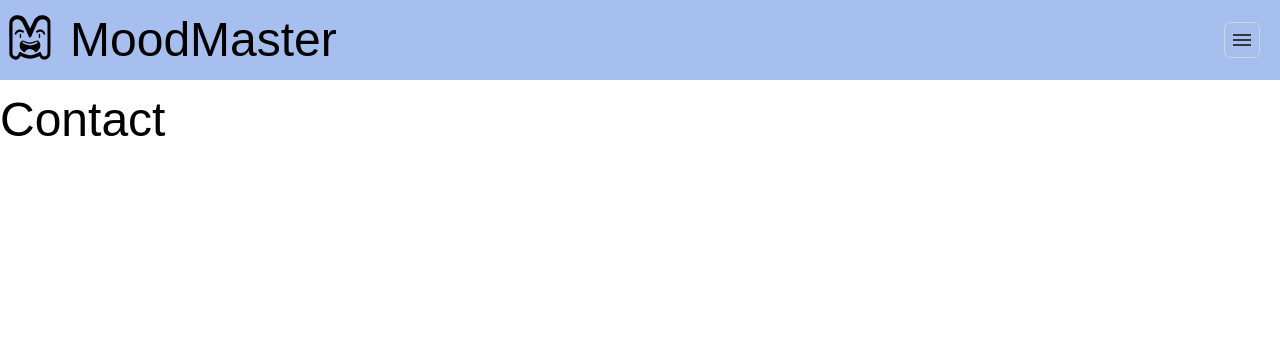
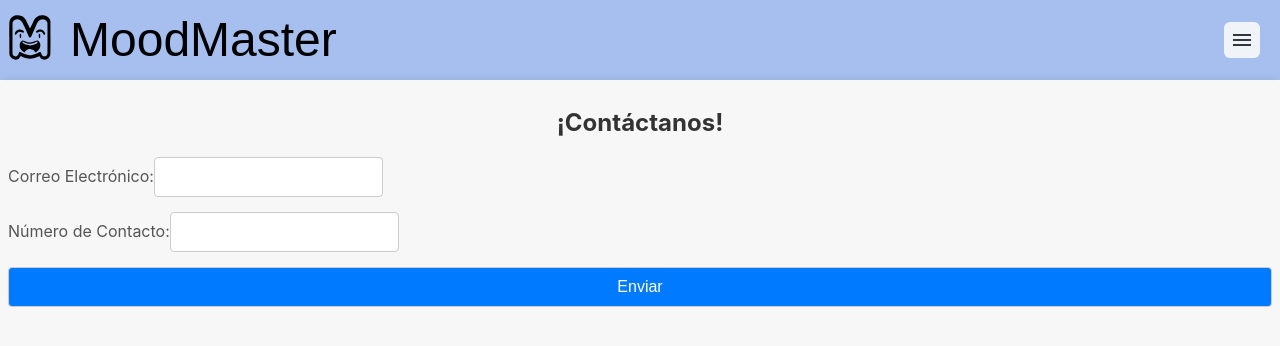
Before and after one commit to uo282944/MOODMASTER, a React (Create React App) app: page /contact in a window 1280 px wide. Shown: the top 346 px of the page. Built offline with nearby package versions, Linux system fonts and the light colour scheme.

Commit message:
Subido cambios

```diff
--- a/src/components/aboutus/AboutUs.css
+++ b/src/components/aboutus/AboutUs.css
@@ -5,19 +5,24 @@
 .about-us {
     max-width: 80vw;
     margin: 0 auto;
-    padding: 2vw 0;
+    padding: 2vh 0;
+    height: 86vh;
+    text-align: center;
+    font-size: 1em;
   }
 
   .team-members {
     display: flex;
     flex-wrap: wrap;
-    justify-content: space-between;
+    justify-content: center;
   }
 
   .member {
-    width: 30%;
-    margin-bottom: 30px;
-    padding: 20px;
+    width: 19vw;
+    margin-bottom: 1vh;
+    margin-right: 5vw;
+    margin-left: 5vw;
+    padding: 0.5vh;
     background-color: #6780e7;
     border: 3px solid #100e58;
     border-radius: 5px;
--- a/src/components/aboutus/Aboutus.js
+++ b/src/components/aboutus/Aboutus.js
@@ -15,7 +15,7 @@ function AboutUs() {
     {
         name: 'Adrián Sanz',
         role: 'Developer',
-        description: 'Desarrollador junior de la Universidad de Gerona, estudiante del grado de Informatica de Software y estudiante prodigio en la computación cuántica',
+        description: 'Desarrollador junior de la Universidad de Gerona, estudiante de Ingeniería Informatica y especialista en el campo de las inteligencias artificiales',
         photo: logoadri
     }
   ];
--- a/src/components/contact/Contact.css
+++ b/src/components/contact/Contact.css
@@ -0,0 +1,53 @@
+.contact-window {
+    background-color: #f7f7f7;
+    padding: 1vh;
+    border-radius: 8px;
+    box-shadow: 0 0 10px rgba(0, 0, 0, 0.1);
+    margin: 0 auto;
+    height: 88vh;
+  }
+
+  .contact-window h2 {
+    text-align: center;
+    margin-bottom: 20px;
+    color: #333;
+  }
+
+  .contact-window form {
+    display: flex;
+    flex-direction: column;
+  }
+
+  .contact-window label {
+    margin-bottom: 8px;
+    color: #555;
+  }
+
+  .contact-window input[type='email'],
+  .contact-window input[type='tel'],
+  .contact-window button {
+    padding: 10px;
+    margin-bottom: 15px;
+    border: 1px solid #ccc;
+    border-radius: 4px;
+    font-size: 16px;
+  }
+
+  .contact-window input[type='email']:focus,
+  .contact-window input[type='tel']:focus {
+    outline: none;
+    border-color: #007bff;
+    /* Cambia el color del borde al enfocar */
+  }
+
+  .contact-window button {
+    background-color: #007bff;
+    color: white;
+    cursor: pointer;
+    transition: background-color 0.3s ease;
+  }
+
+  .contact-window button:hover {
+    background-color: #0056b3;
+    /* Cambia el color de fondo al pasar el cursor */
+  }
--- a/src/components/contact/Contact.js
+++ b/src/components/contact/Contact.js
@@ -1,13 +1,56 @@
 import React from 'react';
 import './Contact.css';
 import Typography from '@mui/joy/Typography';
+import { useState } from 'react';
 
-function Contact() {
-    return (
-    <div className="info">
-      <Typography variant="h1" component="div" sx={{ color: 'black', fontSize: '3rem', fontFamily: 'Arial, sans-serif' }}>Contact</Typography>
+const ContactWindow = () => {
+  const [email, setEmail] = useState('');
+  const [phoneNumber, setPhoneNumber] = useState('');
+
+  const handleEmailChange = (e) => {
+    setEmail(e.target.value);
+  };
+
+  const handlePhoneNumberChange = (e) => {
+    setPhoneNumber(e.target.value);
+  };
+
+  const handleSubmit = (e) => {
+    e.preventDefault();
+    // Aquí puedes agregar la lógica para enviar los datos del formulario
+    console.log('Correo electrónico:', email);
+    console.log('Número de teléfono:', phoneNumber);
+    // Puedes enviar estos datos a tu backend o realizar alguna acción con ellos
+  };
+
+  return (
+    <div className="contact-window">
+      <h2>¡Contáctanos!</h2>
+      <form onSubmit={handleSubmit}>
+        <div>
+          <label htmlFor="email">Correo Electrónico:</label>
+          <input
+            type="email"
+            id="email"
+            value={email}
+            onChange={handleEmailChange}
+            required
+          />
+        </div>
+        <div>
+          <label htmlFor="phoneNumber">Número de Contacto:</label>
+          <input
+            type="tel"
+            id="phoneNumber"
+            value={phoneNumber}
+            onChange={handlePhoneNumberChange}
+            required
+          />
+        </div>
+        <button type="submit">Enviar</button>
+      </form>
     </div>
   );
 };
 
-export default Contact;
+export default ContactWindow;
--- a/src/components/emociones/ImageUploader.js
+++ b/src/components/emociones/ImageUploader.js
@@ -1,6 +1,8 @@
 import React, { useState } from 'react';
 import './ImageUploaderLayout.css';
 import Button from '@mui/joy/Button';
+import * as tf from '@tensorflow/tfjs';
+import exampleImage from '../../imagenes/tienda.png';
 
 const ImageUploader = () => {
     const [image, setImage] = useState(null);
@@ -10,15 +12,33 @@ const ImageUploader = () => {
       setImage(selectedImage);
     };
 
-    const handleUpload = () => {
-      // Lógica para subir la imagen
-      if (image) {
-        console.log('Imagen subida:', image);
-        // Lógica para subir la imagen a tu servidor o almacenamiento
-      } else {
-        console.log('Por favor selecciona una imagen.');
-      }
-    };
+    async function runModel() {
+      const model = await tf.loadGraphModel('https://raw.githubusercontent.com/daved01/tensorflowjs-web-app-demo/main/models/fullyConvolutionalModelTfjs/model.json');
+
+      // Get content image
+      let image = new Image(256,256);
+      image.src = exampleImage;
+
+      // Convert image to tensor and add batch dimension
+      let tfTensor = tf.browser.fromPixels(image);
+      tfTensor = tfTensor.div(255.0);
+      tfTensor = tfTensor.expandDims(0);
+      tfTensor = tfTensor.cast("float32");
+
+      // Run image through model
+      const pred = model.predict(tfTensor);
+
+      // Convert tensor to image
+      let outputTensor = pred.squeeze();
+
+      // Scale to range [0,1] from [-1,1]
+      outputTensor = outputTensor.mul(0.5);
+      outputTensor = outputTensor.add(0.5);
+
+      // Prepare rendering of the result
+      const canvas = document.getElementById('canvas');
+      await tf.browser.toPixels(outputTensor, canvas);
+  };
 
     return (
       <div className="imguploader-container">
@@ -28,7 +48,7 @@ const ImageUploader = () => {
           <div className='imguploader-container-imagen'>
             <h2>Vista previa:</h2>
             <img src={URL.createObjectURL(image)} alt="Vista previa" height="400vh" />
-            <Button variant='soft' onClick={handleUpload} style={{marginTop: '1vh'}}>Subir Imagen</Button>
+            <Button variant='soft' onClick={runModel} style={{marginTop: '1vh'}}>Subir Imagen</Button>
           </div>
         )}
       </div>
--- a/src/components/fragments/VentanaIzquierda.js
+++ b/src/components/fragments/VentanaIzquierda.js
@@ -17,7 +17,7 @@ export default function DrawerMobileNavigation() {
 
   return (
     <React.Fragment>
-      <IconButton variant="outlined" color="neutral" onClick={() => setOpen(true)}>
+      <IconButton variant="soft" color="neutral" onClick={() => setOpen(true)}>
         <Menu />
       </IconButton>
       <Drawer open={open} onClose={() => setOpen(false)}>
@@ -91,10 +91,10 @@ export default function DrawerMobileNavigation() {
             Mood Identifier
           </ListItemButton>
           <ListItemButton component={Link} to="/about_us" sx={{ justifyContent: 'center' }}>
-            About
+            About Us
           </ListItemButton>
           <ListItemButton component={Link} to="/info" sx={{ justifyContent: 'center' }}>
-            Info
+            Project Information
           </ListItemButton>
           <ListItemButton component={Link} to="/contact" sx={{ justifyContent: 'center' }}>
             Contact
```
